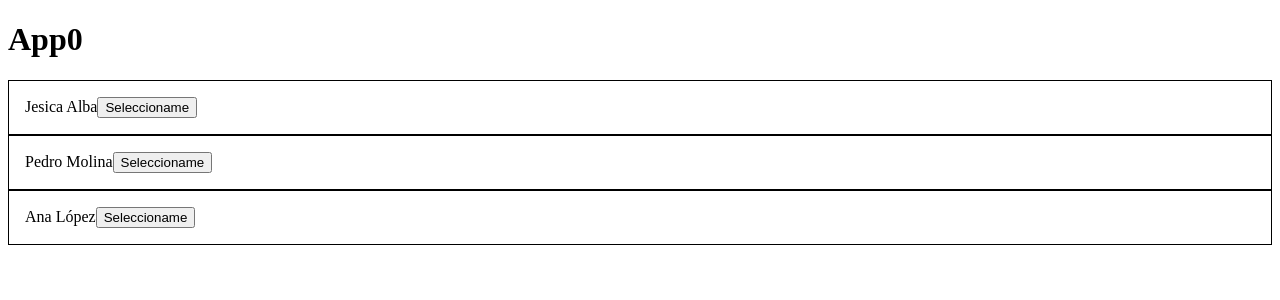
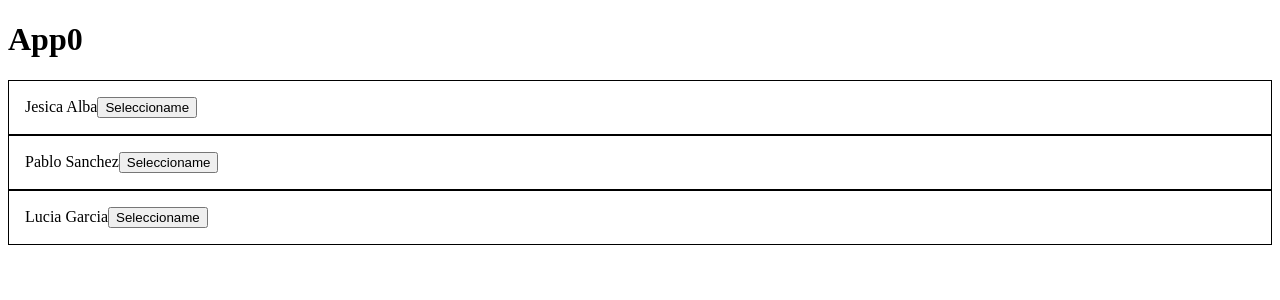
Before and after one commit to pjmolina/ng-18, an Angular app: page / in a window 1280 px wide. Shown: the top 300 px of the page. Built offline with nearby package versions, Linux system fonts and the light colour scheme.

Commit message:
ejemplo de ngFor

```diff
--- a/src/app/app.component.html
+++ b/src/app/app.component.html
@@ -1,18 +1,9 @@
 <h1>App0</h1>
 
 <app-user
-  name="Jesica"
-  surname="Alba"
-  (selectedUser)="selectedUser($event)"
-></app-user>
-<app-user
-  name="Pedro"
-  surname="Molina"
-  (selectedUser)="selectedUser($event)"
-></app-user>
-<app-user
-  name="Ana"
-  surname="López"
+  *ngFor="let u of lista"
+  name="{{ u.name }}"
+  surname="{{ u.surname }}"
   (selectedUser)="selectedUser($event)"
 ></app-user>
 
--- a/src/app/app.component.ts
+++ b/src/app/app.component.ts
@@ -2,17 +2,33 @@ import { Component } from '@angular/core';
 import { RouterOutlet } from '@angular/router';
 import { UserComponent } from './user/user.component';
 import { User } from './dominio/user';
+import { CommonModule } from '@angular/common';
 
 @Component({
   selector: 'app-root',
   standalone: true,
-  imports: [RouterOutlet, UserComponent],
+  imports: [RouterOutlet, UserComponent, CommonModule],
   templateUrl: './app.component.html',
   styleUrl: './app.component.scss',
 })
 export class AppComponent {
   title = 'app0';
 
+  lista: User[] = [
+    {
+      name: 'Jesica',
+      surname: 'Alba',
+    },
+    {
+      name: 'Pablo',
+      surname: 'Sanchez',
+    },
+    {
+      name: 'Lucia',
+      surname: 'Garcia',
+    },
+  ];
+
   selectedUser(user: User) {
     //console.log('Se seleciono ' + user.name + ' ' + user.surname);
     console.log(`Se seleciono ${user.name} ${user.surname}`);
```
